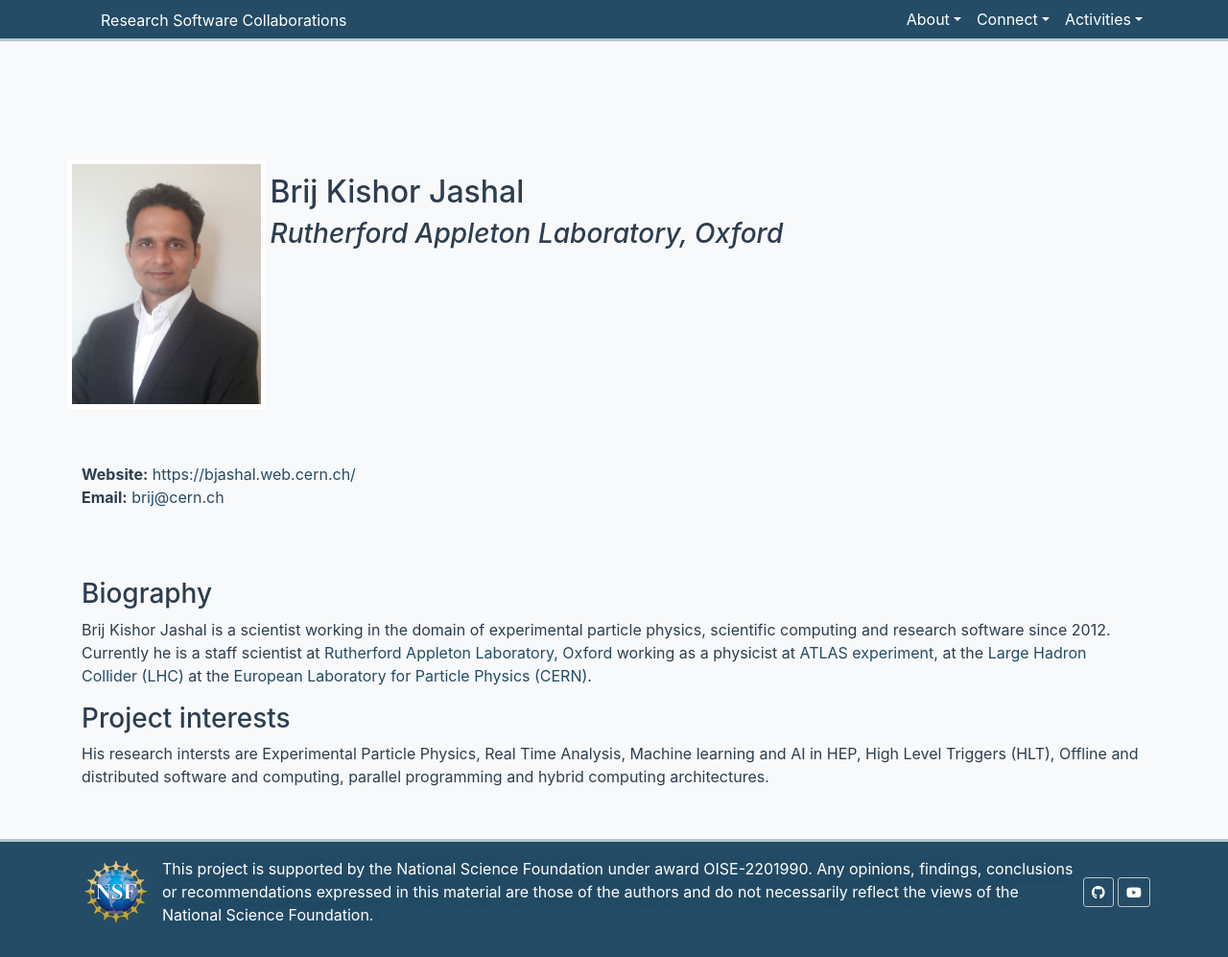
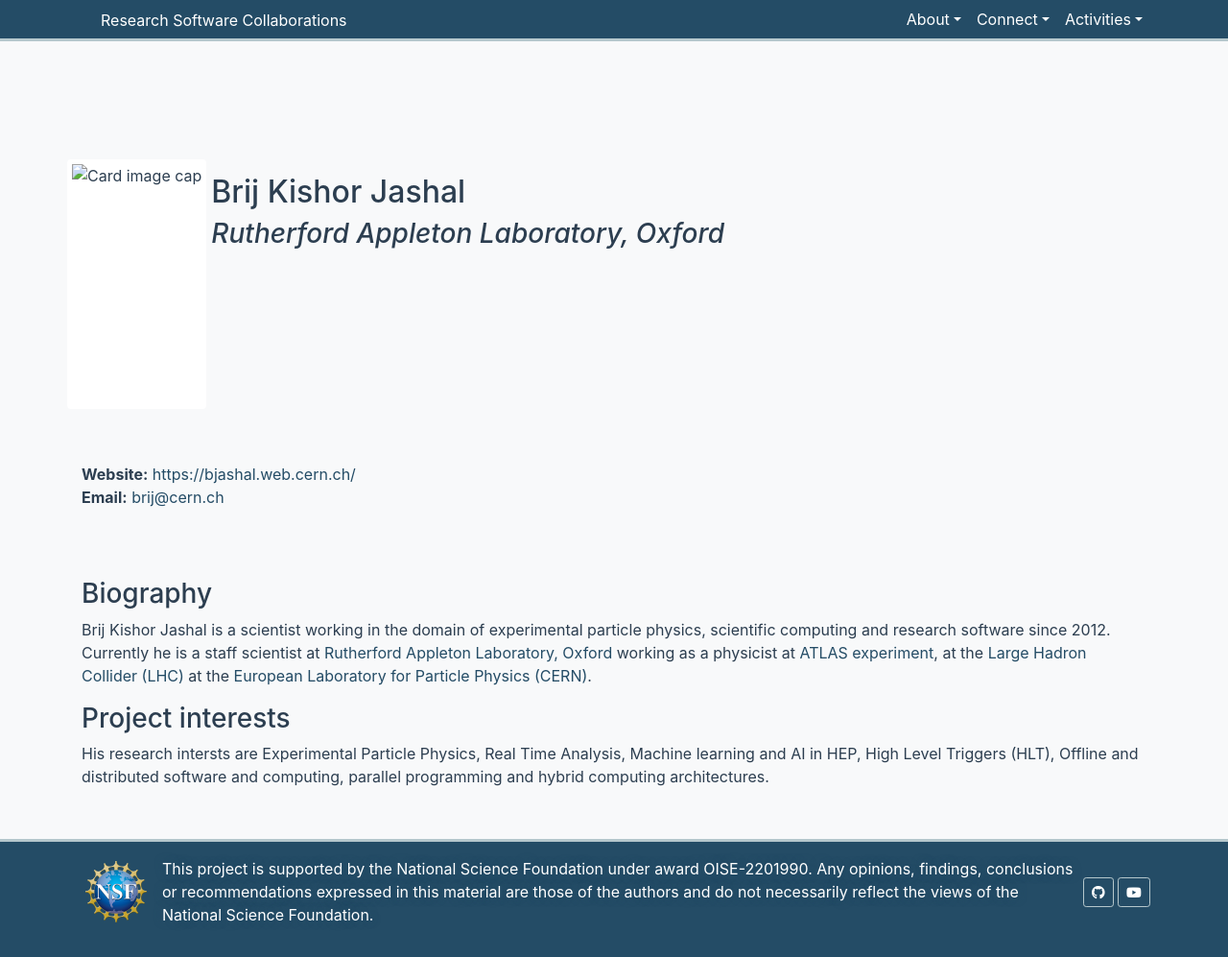
Before and after one commit to research-software-collaborations/research-software-collaborations.github.io, a Jekyll site: the page built from _collaborators/brij01.md, in a window 1280 px wide and 997 px high. Shown: the whole window at 96% size. Built offline with Jekyll 4.4.1, drawn with Linux system fonts in a browser that asks for light colours; cached includes are drawn as plain includes.

Commit message:
Update brij01.md

```diff
--- a/_collaborators/brij01.md
+++ b/_collaborators/brij01.md
@@ -5,7 +5,7 @@ e-mail: brij@cern.ch
 gitlab-url: https://gitlab.cern.ch/bjashal
 institution: Rutherford Appleton Laboratory, Oxford
 name: Brij Kishor Jashal
-photo: "/assets/images/team/Brij-Kishor-Jashal.jpeg"
+photo:
 shortname: brij01
 title: Dr
 website: https://bjashal.web.cern.ch/
```
